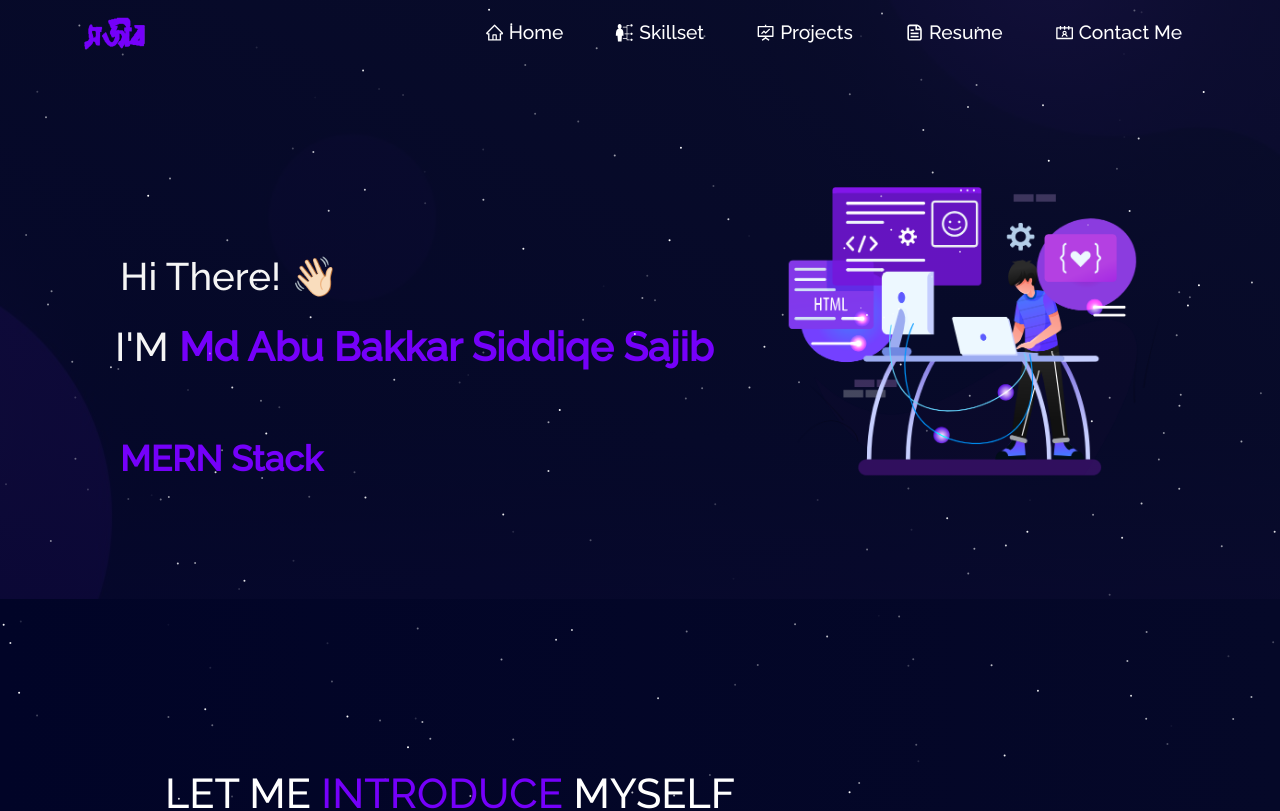
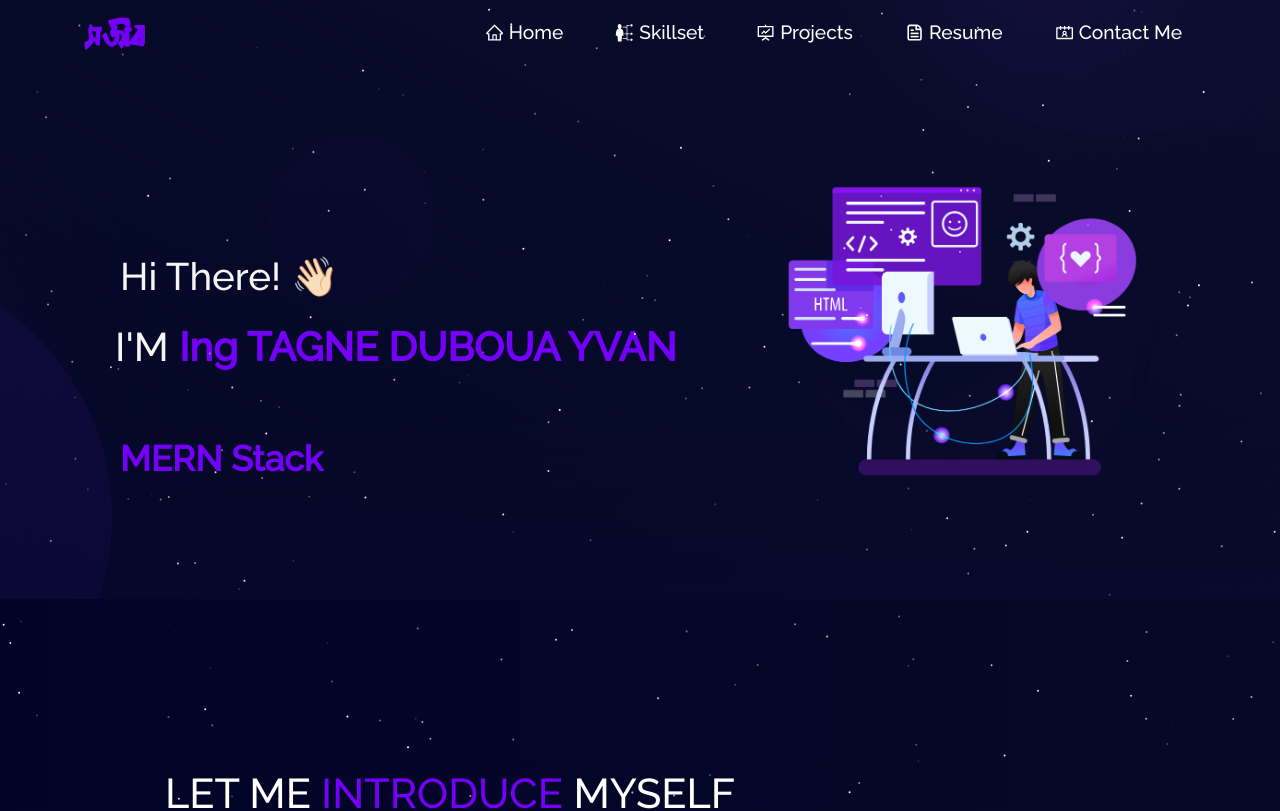
Before and after one commit to yvanduboua/react_deploy_firebase2, a React (Create React App) app: page / in a window 1280 px wide. Shown: the top 811 px of the page. Built offline with nearby package versions, Linux system fonts and the light colour scheme.

Commit message:
change Author name

```diff
--- a/src/pages/Home.jsx
+++ b/src/pages/Home.jsx
@@ -22,7 +22,7 @@ const Home = () => {
 
               <h1 className="heading-name">
                 I'M
-                <strong className="main-name"> Md Abu Bakkar Siddiqe Sajib</strong>
+                <strong className="main-name"> Ing TAGNE DUBOUA YVAN</strong>
               </h1>
 
               <div style={{ padding: 50, textAlign: "left" }}>
```
